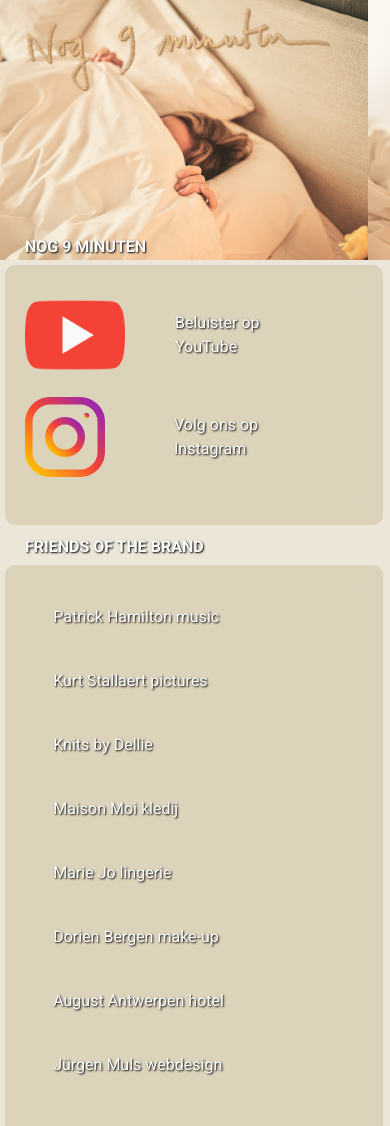
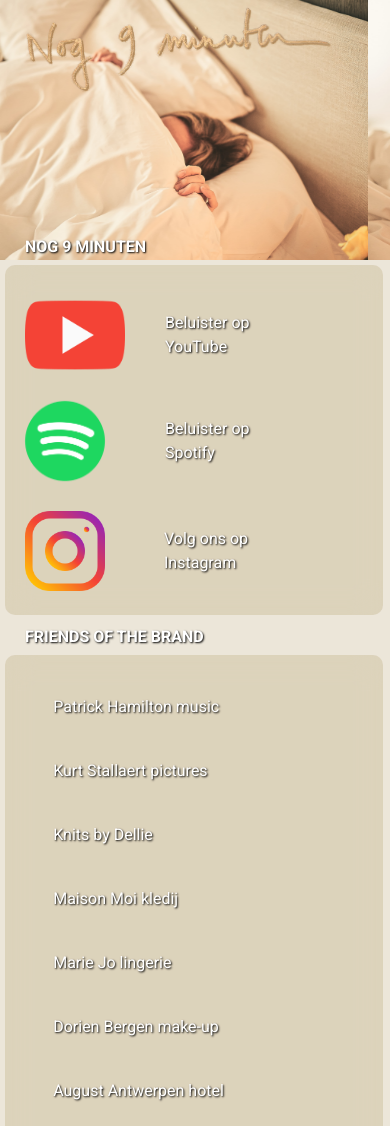
Before and after one commit to jurgenm91/nog-9-minuten, a Gatsby site: page / in a window 390 px wide. Shown: the top 1126 px of the page. Built offline with nearby package versions, Linux system fonts and the light colour scheme; Gatsby itself is replaced by a stand-in of ours.

Commit message:
Spotify toegevoegd

```diff
--- /dev/null
+++ b/src/components/spotify.js
@@ -0,0 +1,36 @@
+import React from "react"
+import { useStaticQuery, graphql } from "gatsby"
+import Img from "gatsby-image"
+
+/*
+ * This component is built using `gatsby-image` to automatically serve optimized
+ * images with lazy loading and reduced file sizes. The image is loaded using a
+ * `useStaticQuery`, which allows us to load the image from directly within this
+ * component, rather than having to pass the image data down from pages.
+ *
+ * For more information, see the docs:
+ * - `gatsby-image`: https://gatsby.dev/gatsby-image
+ * - `useStaticQuery`: https://www.gatsbyjs.com/docs/use-static-query/
+ */
+
+const Spotify = () => {
+  const data = useStaticQuery(graphql`
+    query {
+      placeholderImage: file(relativePath: { eq: "spotify.png" }) {
+        childImageSharp {
+          fluid(maxWidth: 300, quality: 100) {
+            ...GatsbyImageSharpFluid
+          }
+        }
+      }
+    }
+  `)
+
+  if (!data?.placeholderImage?.childImageSharp?.fluid) {
+    return <div>Picture not found</div>
+  }
+
+  return <Img className="spotify" fluid={data.placeholderImage.childImageSharp.fluid} />
+}
+
+export default Spotify
--- a/src/components/style.css
+++ b/src/components/style.css
@@ -21,9 +21,9 @@
     top: -10px !important;
   }
 }
-@media only screen and (max-width: 624px) {
+@media only screen and (max-width: 896px) {
   #links {
-    height: 260px !important;
+    height: 350px !important;
     width: 97% !important;
   }
   .fotb {
@@ -33,8 +33,20 @@
   #links ul {
     width: 400px !important;
   }
+  .instagram {
+    margin-top: 15px !important;
+  }
   .pInstagram {
     margin-left: 19px;
+    margin-top: 15px !important;
+    width: 100px;
+  }
+  .spotify {
+    margin-left: -10px;
+    width: 100px;
+  }
+  .pSpotify {
+    margin-left: -10px !important;
     width: 100px;
   }
 }
@@ -63,7 +75,7 @@ a:visited {
 }
 #links {
   background: rgba(150, 126, 126, 0.205);
-  max-width: 700px;
+  max-width: 920px;
   padding: 20px;
   border-radius: 10px;
   backdrop-filter: blur(15px);
@@ -83,7 +95,7 @@ a:visited {
   width: 100px;
   display: inline-block;
   vertical-align: middle;
-  margin-right: 50px;
+  margin-right: 40px;
 }
 #links li:last-child {
   margin-right: 0px;
@@ -98,6 +110,12 @@ a:visited {
 .instagram {
   max-width: 80px;
 }
+.spotify {
+  min-width: 120px;
+}
+.pSpotify {
+  margin-left: -20px;
+}
 body {
   background: rgba(162, 134, 69, 0.2);
 }
@@ -109,7 +127,7 @@ body {
 .fotb {
   top: 50px;
   background: rgba(150, 126, 126, 0.205);
-  max-width: 700px;
+  max-width: 920px;
   padding: 20px;
   border-radius: 10px;
   backdrop-filter: blur(15px);
@@ -129,7 +147,7 @@ body {
 .footer {
   top: 50px;
   font-size: 15px;
-  max-width: 700px;
+  max-width: 920px;
   padding: 20px;
   border-radius: 10px;
   z-index: 10;
--- a/src/pages/index.js
+++ b/src/pages/index.js
@@ -14,6 +14,7 @@ import VijfdeSlide from '../components/vijfde-slide'
 import ZesdeSlide from '../components/zesde-slide'
 import Fotb from '../components/fotb'
 import Handschrift from '../components/handschrift'
+import Spotify from '../components/spotify'
 
 import "../components/style.css"
 
@@ -54,6 +55,8 @@ const IndexPage = () => (
      <ul>
      <li className="youtube"> <a href="https://www.youtube.com/channel/UCJpTG0ehUUnPK0z1SAWh-QA"><YouTubeImage /></a></li>
       <li><a href="https://www.youtube.com/channel/UCJpTG0ehUUnPK0z1SAWh-QA"><p>Beluister op YouTube</p></a></li>
+      <li className="spotify"><a href="https://open.spotify.com/album/6EnQdXeP6hkz18nFIuc0nd?si=8HHT6sanTmi3mrUIIS4rbg"><Spotify /></a></li>
+      <li><a href="https://open.spotify.com/album/6EnQdXeP6hkz18nFIuc0nd?si=8HHT6sanTmi3mrUIIS4rbg"><p className="pSpotify">Beluister op Spotify</p></a></li>
       <li className="instagram"><a href="https://www.instagram.com/nog.9.minuten/"><InstagramImage /></a></li>
       <li><a href="https://www.instagram.com/nog.9.minuten/"><p className="pInstagram">Volg ons op Instagram</p></a></li>
       </ul>
```
Also changed, not shown: src/images/spotify.png (added).
